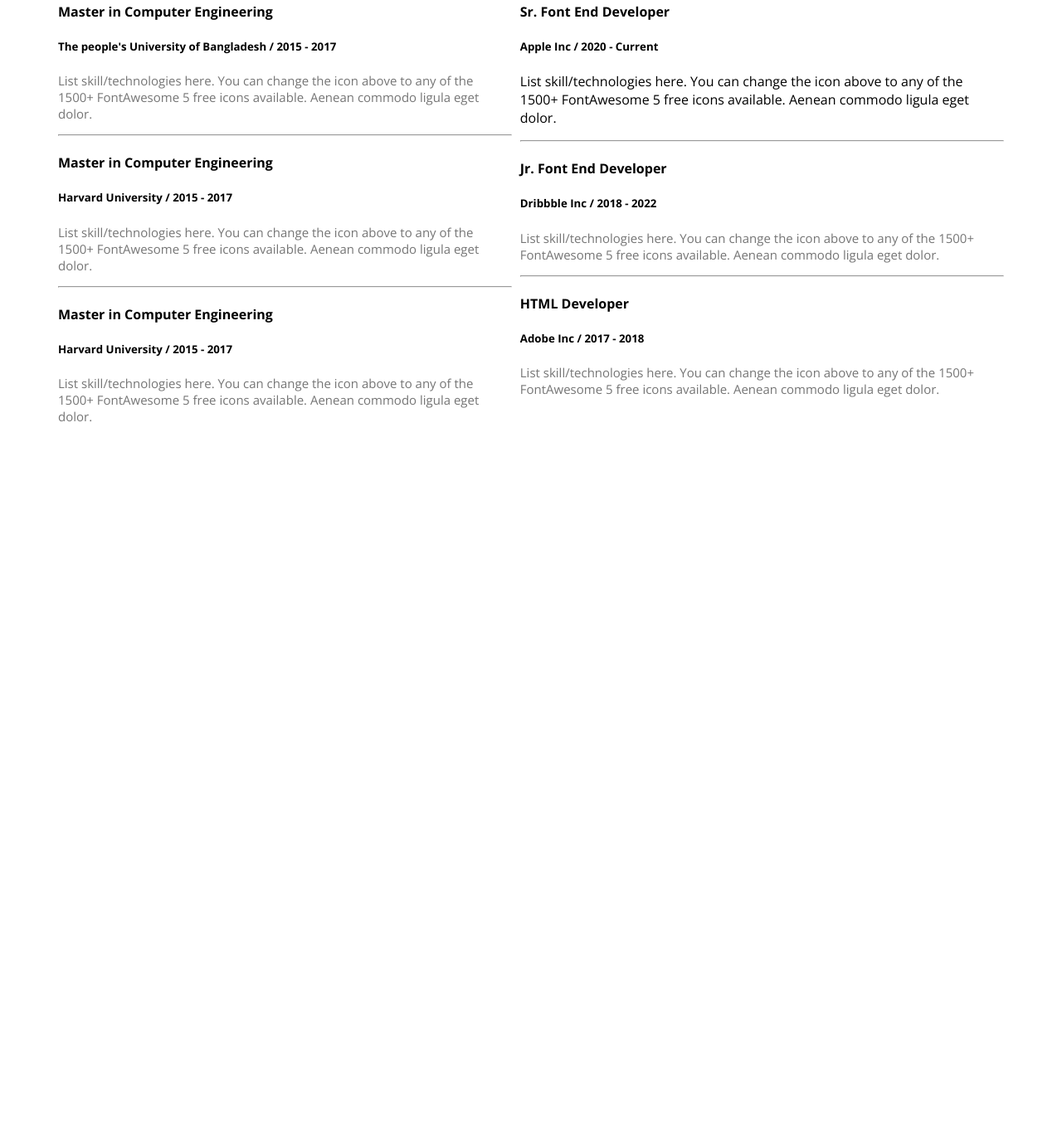
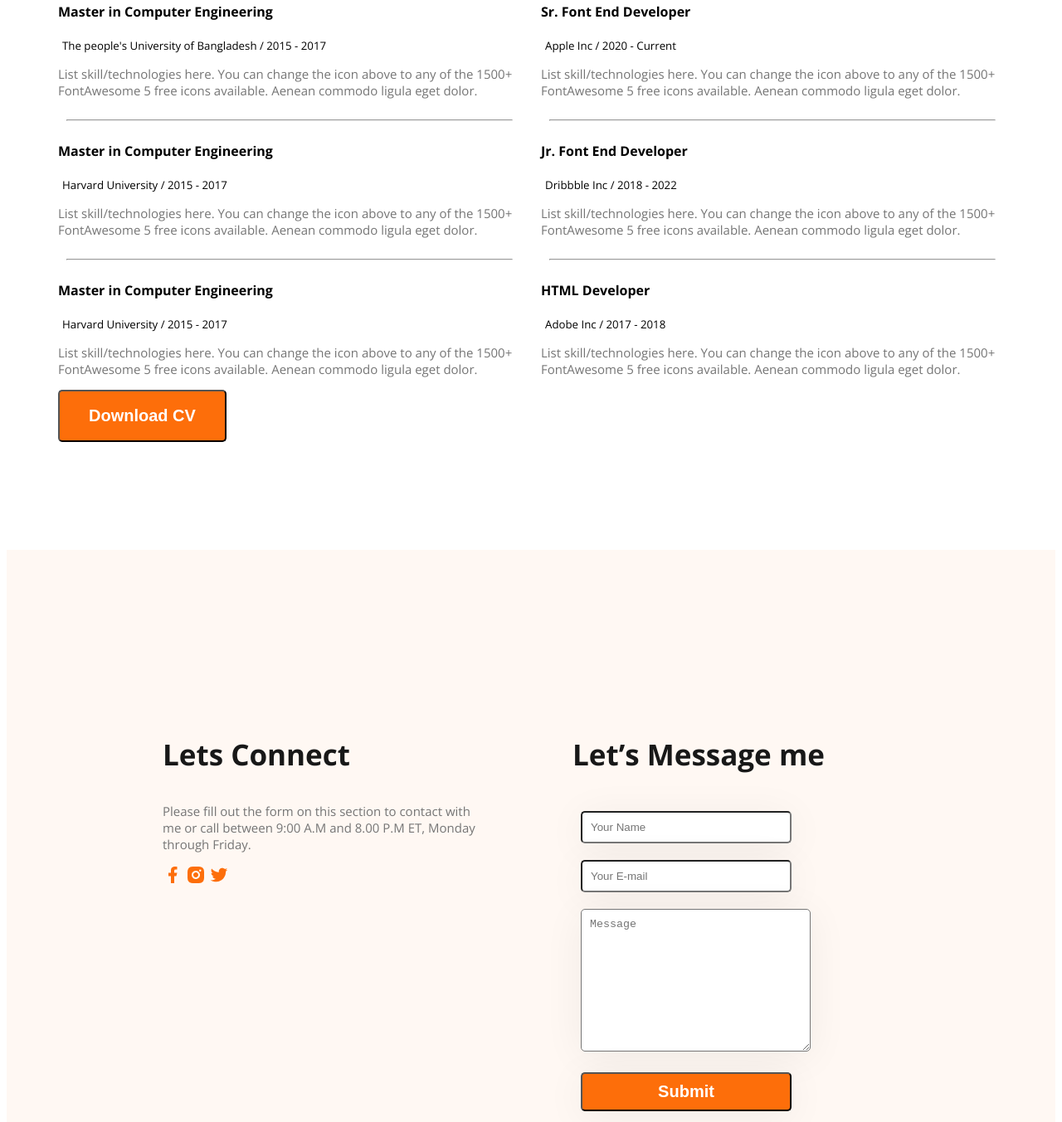
Before and after one commit to raselraiyeean/web-dev-portfolio, a plain HTML site: page index.html in a window 1280 px wide. Shown: the part 2332-3685 px from the top of the page at 83% size. Before the commit the page ends 2989 px from the top, so only its background shows below. Drawn offline with nearby package versions, Linux system fonts and the light colour scheme.

Commit message:
add commit with footer design

```diff
--- a/index.html
+++ b/index.html
@@ -84,9 +84,10 @@
             </div>
         </div>
     </section>
-    <section class="resume">
+    <section " class="resume">
         <h2 class="main-title align-text">A summary of My Resume</h2>
         <div class="resume-container">
+
             <div class="education-experience">
                 <h3 class="education-heading">My Education</h3>
                 <div class="education-degree">
@@ -116,7 +117,7 @@
                 <div class="experience-1">
                     <h4>Sr. Font End Developer</h4>
                     <h5>Apple Inc / 2020 - Current</h5>
-                    <p>List skill/technologies here. You can change the icon above
+                    <p class="main-description">List skill/technologies here. You can change the icon above
                         to any of the 1500+ FontAwesome 5 free icons available. Aenean commodo ligula eget dolor.</p>
                 </div>
                 <hr>
@@ -137,12 +138,35 @@
             </div>
             </div>
         </div>
+        <button style="margin: auto;" class="btn-primary">Download CV</button>
+
     </section>
+
 
    </main>
 
-   <footer>
+   <footer class="common-bg-color">
+     <div class="footer-column-container">
+        <div class="footer-column">
+            <h3 class="main-title">Lets Connect</h3>
+            <p class="main-description">Please fill out the form on this section to contact with me or call between 9:00 A.M and 8.00 P.M ET, Monday through Friday.</p>
+            <div class="icon-division">
+                <a href=""><img src="images/icons/facebook.png" alt=""></a>
+                <a href=""><img src="images/icons/insta.png" alt=""></a>
+                <a href=""><img src="images/icons/twitter.png" alt=""></a>
+            </div>
+            </div>
+             <div class="footer-column">
+                <h3 class="main-title">Let’s Message me</h3>
+                <form action="">
+                    <input type="text" name="" placeholder="Your Name" id=""><br>
+                    <input type="email" name="" placeholder="Your E-mail" id=""><br>
+                    <textarea name="" id="" rows="10" cols="30" placeholder="Message"></textarea>
+                </form>
 
+                <input class="btn-primary" type="submit" value="Submit">
+     </div>
+     </div>
    </footer>
 </body>
 </html>
--- a/style/style.css
+++ b/style/style.css
@@ -159,9 +159,35 @@ main section {
   /* resume style start */
   .resume-container {
     display: flex;
-    gap: 10px;
+    gap: 24px;
   }
-  hr {
+  .resume-container hr {
     color: #ebd9d9;
+    margin: 25px 10px;
+  }
+
+  .resume-container h5 {
+    margin: 5px;
+    font-weight: lighter;
+
   }
   /* resume style end */
+
+  /* footer style */
+  .footer-column input,textarea {
+    margin: 10px;
+    border-radius: 5px;
+    padding: 10px;
+    box-shadow:  rgba(0, 0, 0, 0.06) 0px 6px 50px 0px;
+  }
+  .footer-column-container {
+    padding: 188px 188px;
+    display: flex;
+    gap: 100px;
+  }
+  .footer-column {
+    width: 50%;
+  }
+  .footer-column input{
+    width: 254px;
+  }
```
Also changed, not shown: 1 other file.
